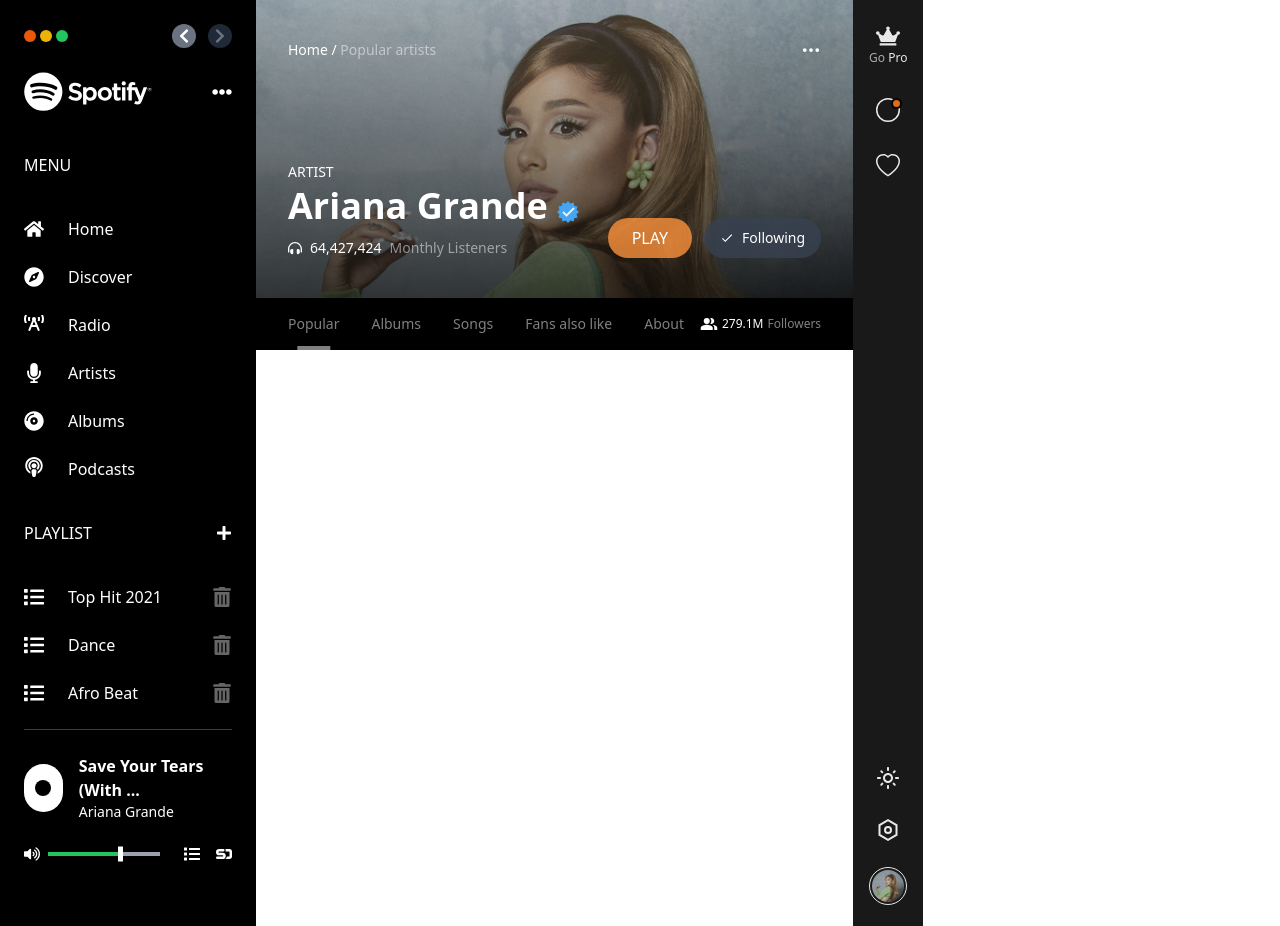
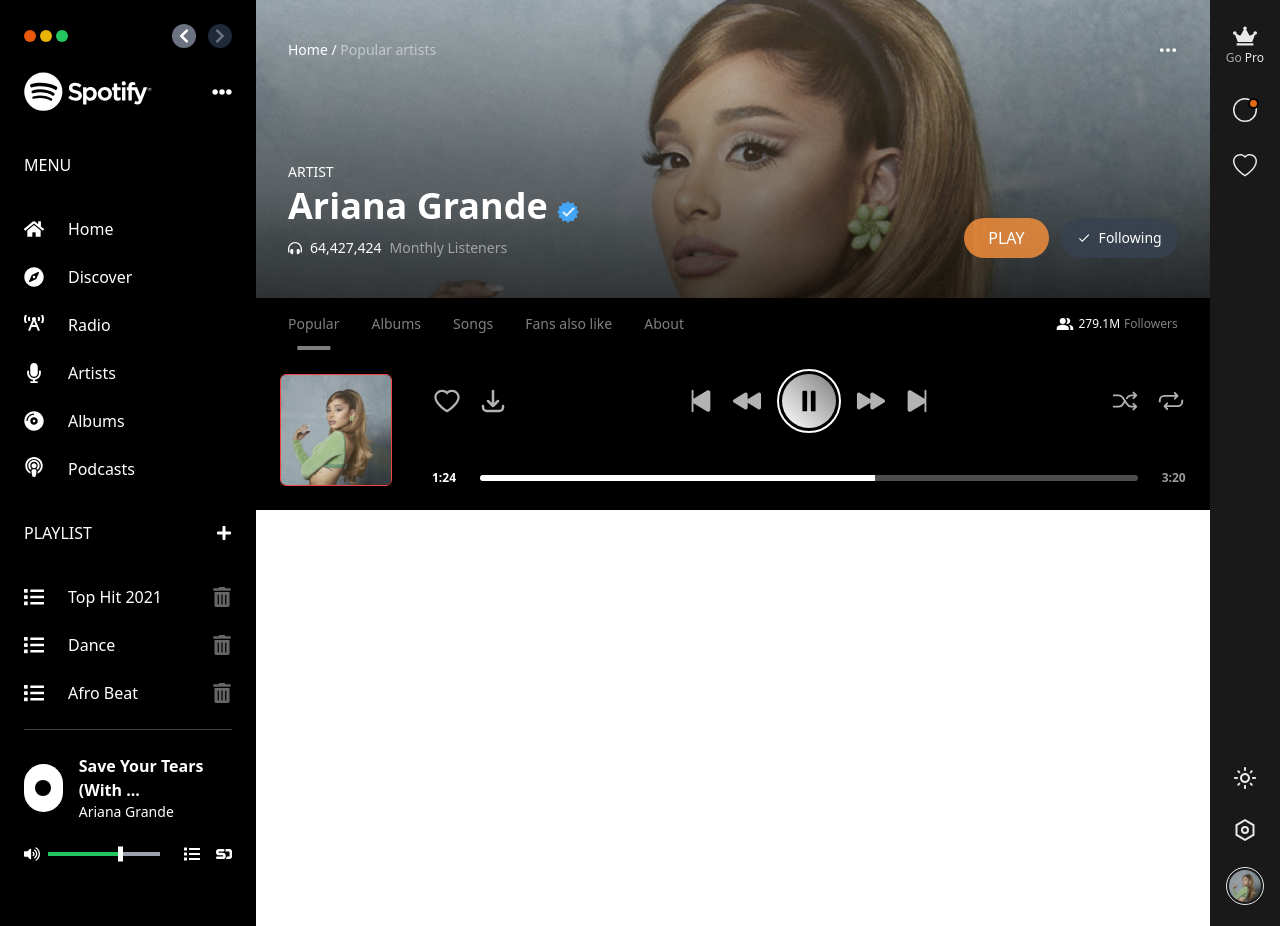
Before and after one commit to Haybuka/Spotify-Clone, a React (Create React App) app: page / in a window 1280 px wide. Built offline with nearby package versions, Linux system fonts and the light colour scheme.

Commit message:
sidebar and player

```diff
--- a/src/App.js
+++ b/src/App.js
@@ -11,7 +11,10 @@
     <QueryClientProvider client={queryClient}>
       <section className="flex">
         <Navigation />
-        <AlbumBanner />
+        <div className="flex-1">
+          <AlbumBanner />
+          <Player />
+        </div>
         <Sidebar />
       </section>
     </QueryClientProvider>
```
